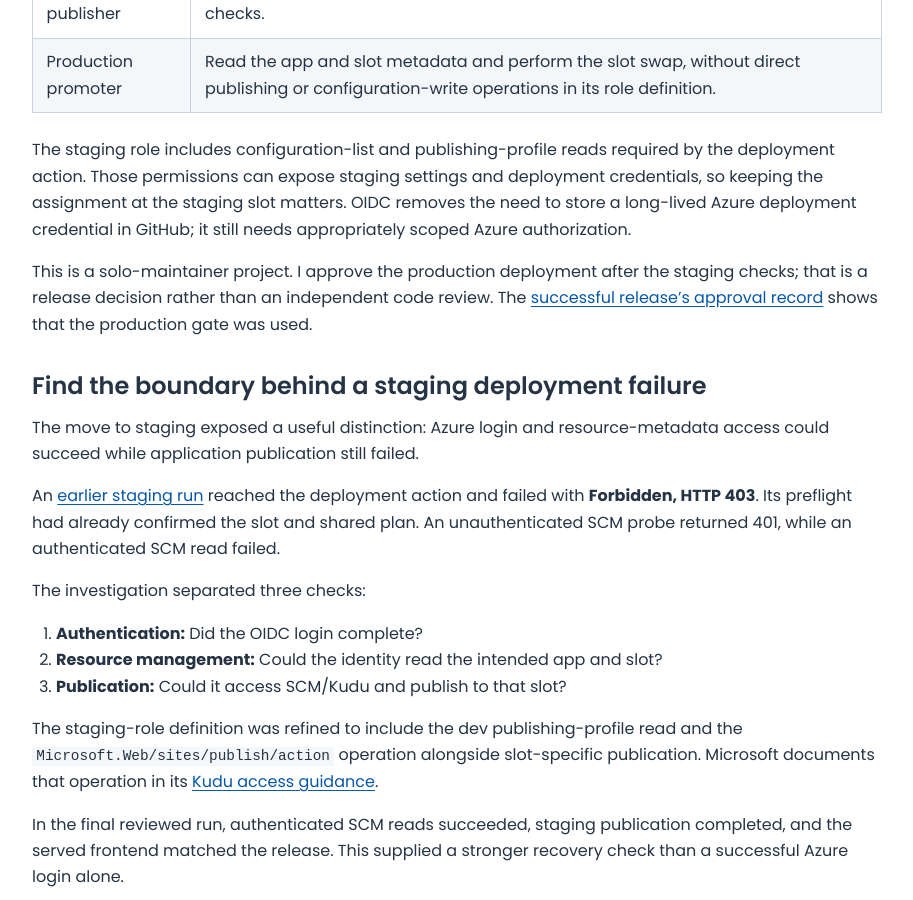
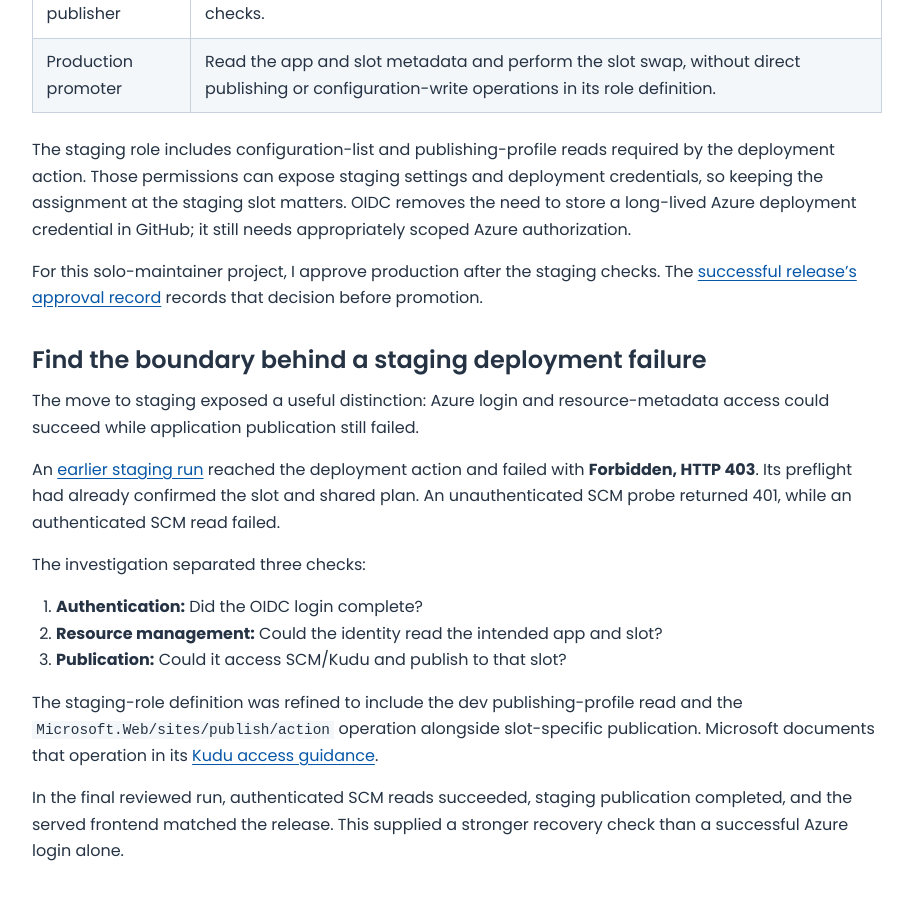
Before and after one commit to dleontev/dleontev.github.io, a Jekyll site: the page built from _projects/05-pomodoro-timer.md, in a window 1280 px wide and 900 px high, scrolled down 4983 px. Shown: the whole window, without its empty margins (183-1096 px from the left). Built offline with Jekyll 4.4.1, drawn with Linux system fonts in a browser that asks for light colours.

Commit message:
Keep the production approval explanation focused on the release decision

```diff
--- a/_projects/05-pomodoro-timer.md
+++ b/_projects/05-pomodoro-timer.md
@@ -81,7 +81,7 @@
 
 The staging role includes configuration-list and publishing-profile reads required by the deployment action. Those permissions can expose staging settings and deployment credentials, so keeping the assignment at the staging slot matters. OIDC removes the need to store a long-lived Azure deployment credential in GitHub; it still needs appropriately scoped Azure authorization.
 
-This is a solo-maintainer project. I approve the production deployment after the staging checks; that is a release decision rather than an independent code review. The [successful release's approval record](https://github.com/dleontev/pomodoro/actions/runs/39685922391) shows that the production gate was used.
+For this solo-maintainer project, I approve production after the staging checks. The [successful release's approval record](https://github.com/dleontev/pomodoro/actions/runs/39685922391) records that decision before promotion.
 
 ## Find the boundary behind a staging deployment failure
 
```
